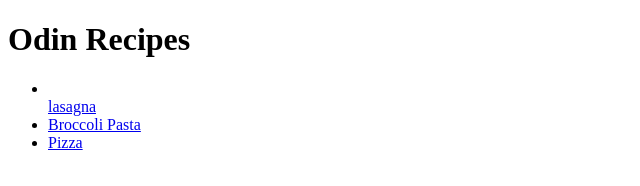
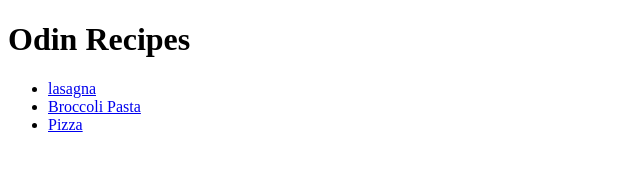
Before and after one commit to ArthurTRamos/odin-recipes, a plain HTML site: page index.html in a window 1280 px wide. Shown: the whole page, without its empty margins (0-640 px from the left). Drawn offline with Linux system fonts and the light colour scheme.

Commit message:
Removed nonsense li element

```diff
--- a/index.html
+++ b/index.html
@@ -8,7 +8,7 @@
 <body>
     <h1>Odin Recipes</h1>
     <ul>
-        <li></li><a href="recipes/lasagna.html">lasagna</a></li>
+        <li><a href="recipes/lasagna.html">lasagna</a></li>
         <li><a href="recipes/broccoliPasta.html">Broccoli Pasta</a></li>
         <li><a href="recipes/pizza.html">Pizza</a></li>
     </ul>
```
